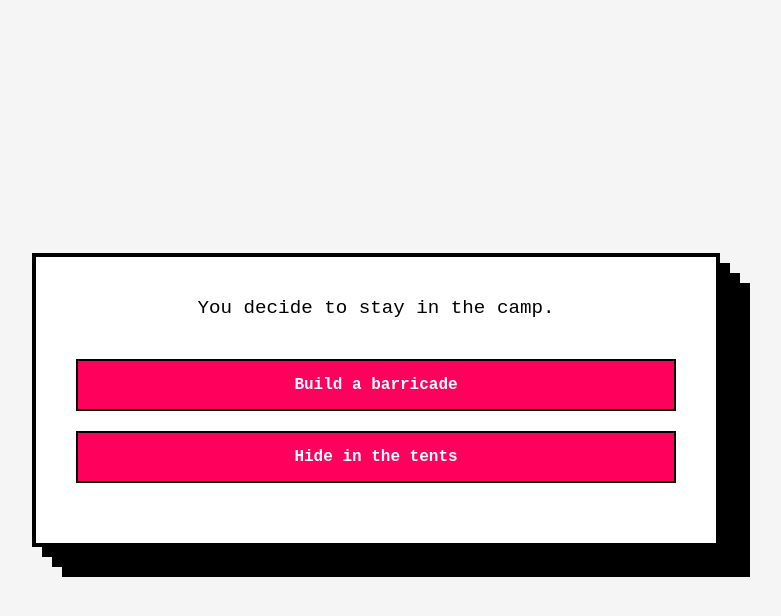
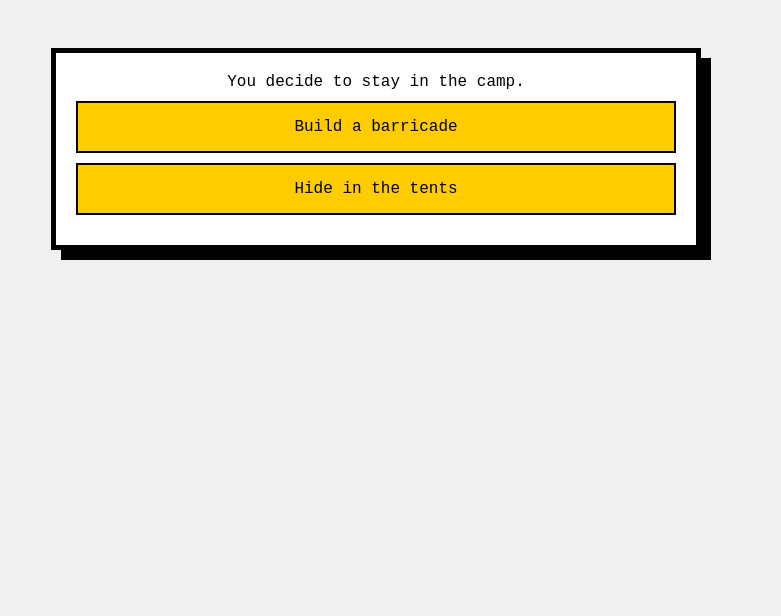
Before and after one commit to JVelezFD/Herewego, a plain HTML site: page index.html in a window 1280 px wide. Both pictures are taken after a click on the link "Stay in the camp". Shown: the whole page, without its empty margins (264-1045 px from the left). Drawn offline with Linux system fonts and the light colour scheme.

Commit message:
updated the css and JS script to include animation of text selected will be adding pixel characters to play out the decisionafter the selection was made changed some of the styles in the css

```diff
--- a/index.html
+++ b/index.html
@@ -10,6 +10,7 @@
     <div id="game-container">
       <div id="story"></div>
       <div id="choices"></div>
+      <div id="decision-display" class="hidden"></div>
     </div>
     <script src="script.js"></script>
   </body>
--- a/script.js
+++ b/script.js
@@ -1,5 +1,6 @@
 const storyElement = document.getElementById("story");
 const choicesElement = document.getElementById("choices");
+const decisionDisplay = document.getElementById("decision-display");
 
 const story = {
   start: {
@@ -118,6 +119,8 @@ const story = {
 function displayStoryNode(node) {
   storyElement.innerHTML = node.text;
   choicesElement.innerHTML = "";
+  decisionDisplay.classList.add("hidden"); // Hide decision display
+
   node.choices.forEach((choice) => {
     const button = document.createElement("a");
     button.className = "choice";
@@ -125,10 +128,21 @@ function displayStoryNode(node) {
     button.href = "#";
     button.onclick = (event) => {
       event.preventDefault(); // Prevent the default action of the anchor element
-      displayStoryNode(story[choice.next]);
+      animateDecision(choice.text);
+      setTimeout(() => displayStoryNode(story[choice.next]), 1000); // Display next node after animation
     };
     choicesElement.appendChild(button);
   });
 }
 
+// Temp animation will replace with pixel characters
+function animateDecision(text) {
+  decisionDisplay.innerText = `You chose: ${text}`;
+  decisionDisplay.classList.remove("hidden");
+  decisionDisplay.classList.add("animate");
+  setTimeout(() => {
+    decisionDisplay.classList.remove("animate");
+  }, 1000);
+}
+
 displayStoryNode(story.start);
--- a/style.css
+++ b/style.css
@@ -1,45 +1,58 @@
 body {
   font-family: "Courier New", Courier, monospace;
-  background-color: #f5f5f5;
+  background-color: #f0f0f0;
   color: #000;
-  display: flex;
-  justify-content: center;
-  align-items: center;
-  height: 100vh;
-  margin: 0;
+  text-align: center;
+  padding: 20px;
 }
 
 #game-container {
-  background: #fff;
-  padding: 40px;
-  border: 4px solid #000;
-  box-shadow: 10px 10px 0 #000, 20px 20px 0 #000, 30px 30px 0 #000;
+  background-color: #fff;
+  border: 5px solid #000;
+  padding: 20px;
   max-width: 600px;
-  width: 100%;
-  text-align: center;
-}
-
-#story {
-  margin-bottom: 40px;
-  font-size: 1.2em;
+  margin: 20px auto;
+  box-shadow: 10px 10px 0 #000;
 }
 
 .choice {
   display: block;
-  background: #ff005d;
-  color: #fff;
+  margin: 10px 0;
   padding: 15px;
-  margin-bottom: 20px;
-  text-align: center;
+  background-color: #ffcc00;
+  color: #000;
+  text-decoration: none;
+  border: 2px solid #000;
   border-radius: 0;
-  text-decoration: none;
-  font-weight: bold;
-  border: 2px solid #000;
-  transition: background 0.3s, color 0.3s;
+  transition: background-color 0.3s, transform 0.3s;
 }
 
 .choice:hover {
-  background: #fff;
-  color: #ff005d;
-  border: 2px solid #ff005d;
+  background-color: #ff9900;
+  transform: translate(-2px, -2px);
 }
+
+#decision-display {
+  margin: 20px 0;
+  padding: 20px;
+  font-size: 1.2em;
+  background-color: #ffcc00;
+  border: 2px solid #000;
+  box-shadow: 5px 5px 0 #000;
+  animation: fadeIn 1s forwards;
+}
+
+.hidden {
+  display: none;
+}
+
+@keyframes fadeIn {
+  0% {
+    opacity: 0;
+    transform: scale(0.9);
+  }
+  100% {
+    opacity: 1;
+    transform: scale(1);
+  }
+}
```
